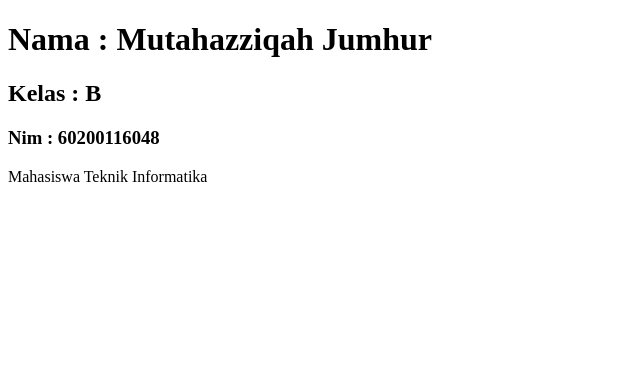
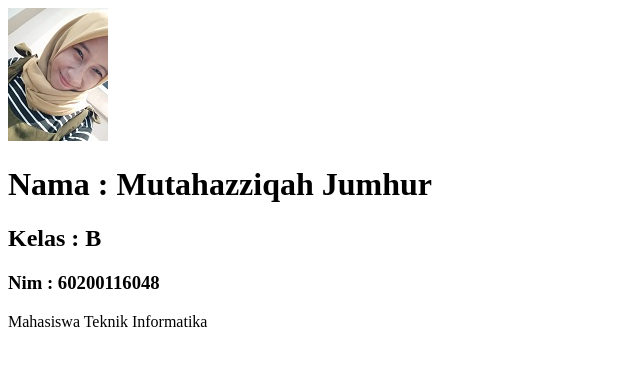
Before and after one commit to ziqahjumhur/ZiqahJumhur, a plain HTML site: page index.html in a window 1280 px wide. Shown: the whole page, without its empty margins (0-640 px from the left). Drawn offline with Linux system fonts and the light colour scheme.

Commit message:
change Hello world with img and h2 to display simple profil data. image file added in the folder image and used as resource in the img element in index.html file

```diff
--- a/index.html
+++ b/index.html
@@ -4,6 +4,9 @@
 	<title></title>
 </head>
 <body>
+	<div>
+		<img src="Images\Ziqah.jpg" alt="profil image">
+	</div>
 	<h1>Nama : Mutahazziqah Jumhur</h1>
 	<h2>Kelas : B</h2>
 	<h3>Nim : 60200116048</h3>
```
Also changed, not shown: Images/Ziqah.jpg (added).
